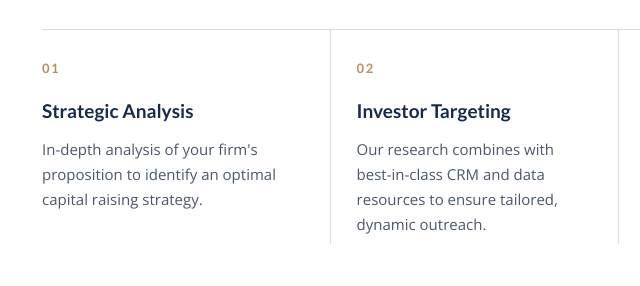
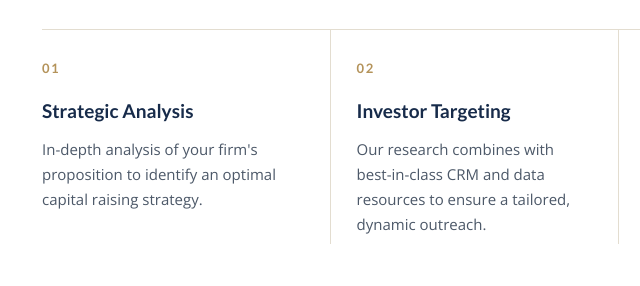
Before and after one commit to BACScales/savuti-website, a plain HTML site: page savuti-live 2/index.html in a window 1280 px wide. Shown: the part 1260-1546 px from the top of the page, 22-662 px from the left. Drawn offline with Linux system fonts and the light colour scheme.

Commit message:
Home: add missing 'a' in Investor Targeting step

```diff
--- a/savuti-live 2/index.html
+++ b/savuti-live 2/index.html
@@ -33,7 +33,7 @@
 
 
 
-<section id="approach" class="sc-section"><div class="sc-wrap"><div class="sc-head"><h2 class="sc-h2">Our Approach</h2></div><ul class="sc-principles"><li>We are a trusted partner for the long term.</li><li>We provide a first-class, personalised service.</li><li>We are rigorous when considering new mandates.</li></ul><ol class="sc-steps"><li class="sc-step"><span class="sc-step__num">01</span><h3 class="sc-step__title">Strategic Analysis</h3><p class="sc-step__text">In-depth analysis of your firm's proposition to identify an optimal capital raising strategy.</p></li><li class="sc-step"><span class="sc-step__num">02</span><h3 class="sc-step__title">Investor Targeting</h3><p class="sc-step__text">Our research combines with best-in-class CRM and data resources to ensure tailored, dynamic outreach.</p></li><li class="sc-step"><span class="sc-step__num">03</span><h3 class="sc-step__title">Execution</h3><p class="sc-step__text">Project management of the entire capital raise, from initial outreach to investment and beyond.</p></li><li class="sc-step"><span class="sc-step__num">04</span><h3 class="sc-step__title">Ongoing Advisory</h3><p class="sc-step__text">Continuing strategic guidance to maximise the value of new investor partnerships.</p></li></ol></div></section>
+<section id="approach" class="sc-section"><div class="sc-wrap"><div class="sc-head"><h2 class="sc-h2">Our Approach</h2></div><ul class="sc-principles"><li>We are a trusted partner for the long term.</li><li>We provide a first-class, personalised service.</li><li>We are rigorous when considering new mandates.</li></ul><ol class="sc-steps"><li class="sc-step"><span class="sc-step__num">01</span><h3 class="sc-step__title">Strategic Analysis</h3><p class="sc-step__text">In-depth analysis of your firm's proposition to identify an optimal capital raising strategy.</p></li><li class="sc-step"><span class="sc-step__num">02</span><h3 class="sc-step__title">Investor Targeting</h3><p class="sc-step__text">Our research combines with best-in-class CRM and data resources to ensure a tailored, dynamic outreach.</p></li><li class="sc-step"><span class="sc-step__num">03</span><h3 class="sc-step__title">Execution</h3><p class="sc-step__text">Project management of the entire capital raise, from initial outreach to investment and beyond.</p></li><li class="sc-step"><span class="sc-step__num">04</span><h3 class="sc-step__title">Ongoing Advisory</h3><p class="sc-step__text">Continuing strategic guidance to maximise the value of new investor partnerships.</p></li></ol></div></section>
 
 
 
```
